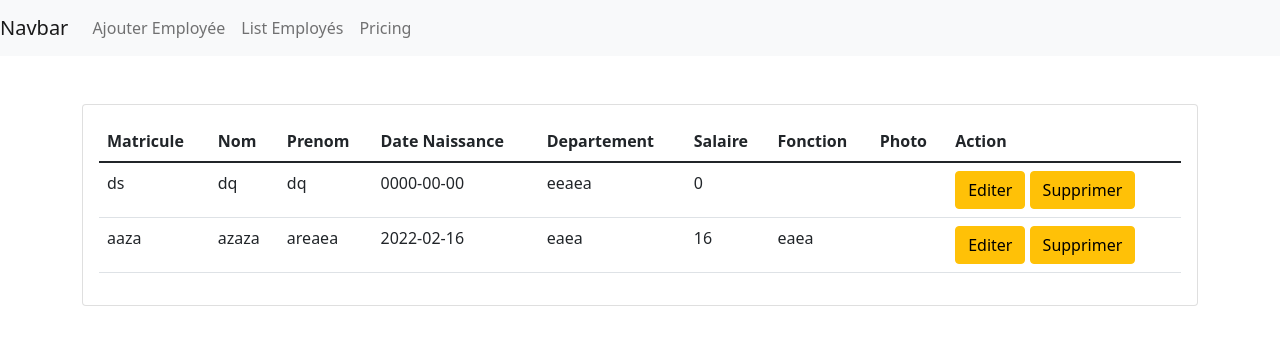
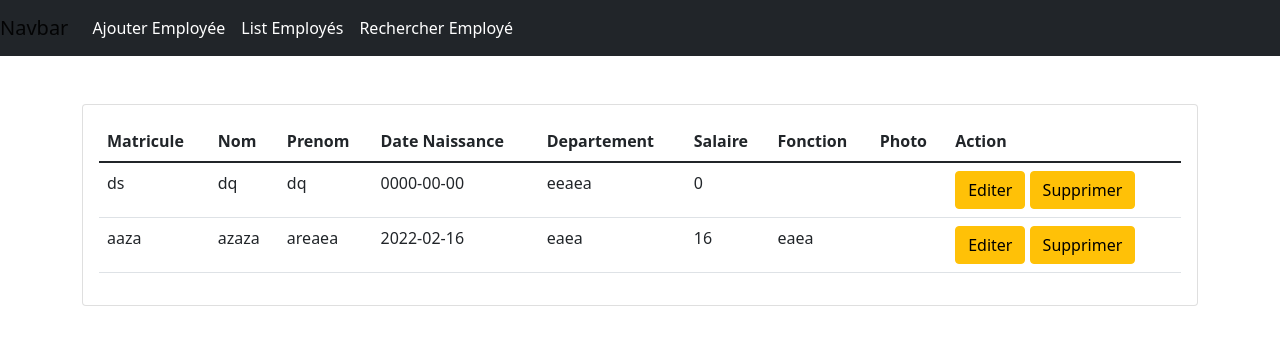
Before and after one commit to RachidElK38/GestionEmployee, a PHP site: page /index.php in a window 1280 px wide. Shown: the top 345 px of the page. Run offline with PHP 8.4, Linux system fonts and the light colour scheme; data comes from the database, SQL or seed files in the repository.

Commit message:
Update header.php

```diff
--- a/gestionEmployees/PageConstantes/header.php
+++ b/gestionEmployees/PageConstantes/header.php
@@ -1,4 +1,3 @@
-
 <!doctype html>
 <html lang="en">
   <head>
@@ -12,7 +11,7 @@
     <title>Hello, world!</title>
   </head>
   <body>
-  <nav class="navbar navbar-expand-lg navbar-light bg-light">
+  <nav class="navbar navbar-expand-lg navbar-light bg-dark ">
   <a class="navbar-brand" href="#">Navbar</a>
   <button class="navbar-toggler" type="button" data-toggle="collapse" data-target="#navbarNav" aria-controls="navbarNav" aria-expanded="false" aria-label="Toggle navigation">
     <span class="navbar-toggler-icon"></span>
@@ -20,15 +19,15 @@
   <div class="collapse navbar-collapse" id="navbarNav">
     <ul class="navbar-nav">
       <li class="nav-item active">
-        <a class="nav-link" href="AjouterEmployee.php">Ajouter Employée</a>
+        <a class="nav-link text-white" href="AjouterEmployee.php">Ajouter Employée</a>
 
       </li>
       <li class="nav-item">
-      <a class="nav-link" href="index.php">List Employés </span></a>
+      <a class="nav-link text-white" href="index.php">List Employés </span></a>
 
       </li>
       <li class="nav-item">
-        <a class="nav-link" href="#">Pricing</a>
+        <a class="nav-link text-white" href="#">Rechercher Employé</a>
       </li>
 
     </ul>
```
